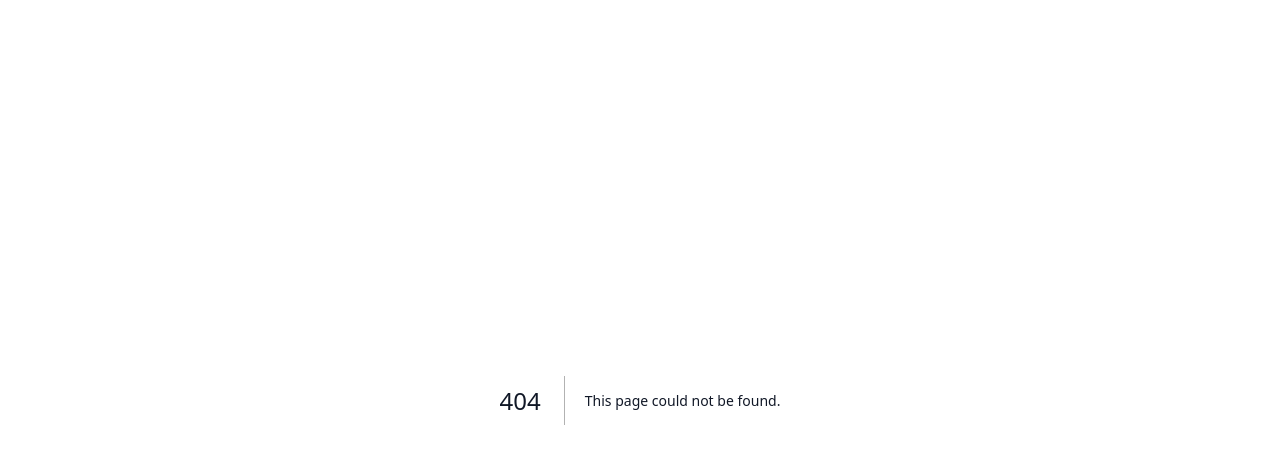
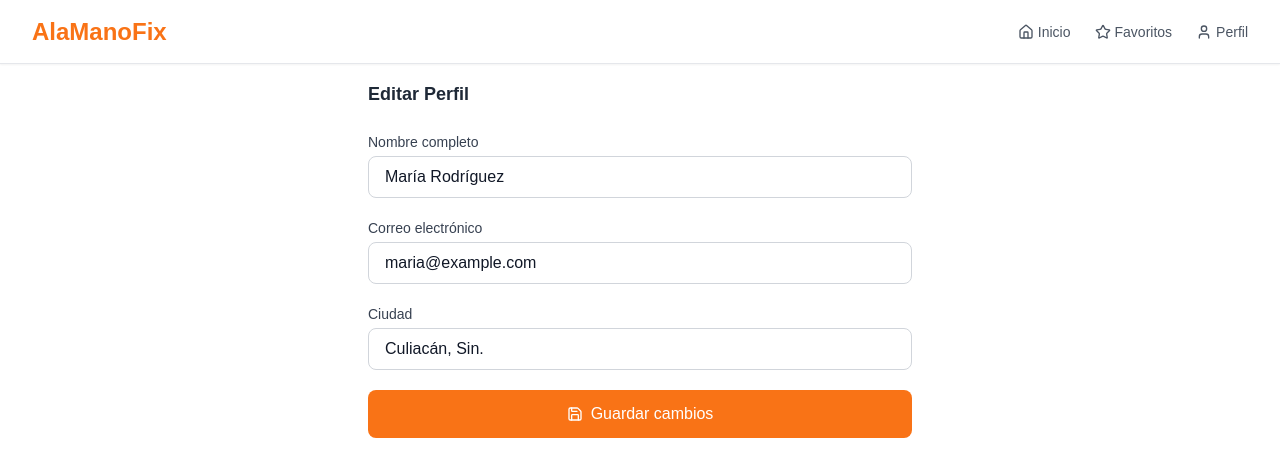
Before and after one commit to AlaManoFix/alamanofix-landing, a Next.js app: page /web-app/mi-perfil-cliente/editar in a window 1280 px wide. Before the commit this address had no page. Shown: the top 476 px of the page. Built offline with nearby package versions, Linux system fonts and the light colour scheme.

Commit message:
feat: create EditarPerfilCliente and MiPerfilProfesionalPage components; update BottomBar to link to correct profile paths

```diff
--- /dev/null
+++ b/src/app/web-app/mi-perfil-cliente/editar/page.tsx
@@ -0,0 +1,92 @@
+// src/app/web-app/mi-perfil-cliente/editar/page.tsx
+'use client';
+
+import { Save, ArrowLeft } from 'lucide-react';
+import { useRouter } from 'next/navigation';
+import { useState } from 'react';
+
+export default function EditarPerfilCliente() {
+  const router = useRouter();
+
+  // Dummy inicial (simula datos precargados)
+  const [form, setForm] = useState({
+    nombre: 'María Rodríguez',
+    email: 'maria@example.com',
+    ciudad: 'Culiacán, Sin.',
+  });
+
+  const handleChange = (e: React.ChangeEvent<HTMLInputElement>) => {
+    setForm({ ...form, [e.target.name]: e.target.value });
+  };
+
+  const handleSubmit = (e: React.FormEvent) => {
+    e.preventDefault();
+    console.log('Datos actualizados:', form);
+    // Aquí se haría la llamada al backend
+
+  };
+
+  return (
+    <div className="pt-20 pb-28 px-4 max-w-xl mx-auto">
+      <div className="flex items-center gap-2 mb-6">
+        <h2 className="text-lg font-semibold text-gray-800">Editar Perfil</h2>
+      </div>
+
+      <form onSubmit={handleSubmit} className="space-y-5">
+        {/* Nombre */}
+        <div>
+          <label htmlFor="nombre" className="block text-sm font-medium text-gray-700 mb-1">
+            Nombre completo
+          </label>
+          <input
+            type="text"
+            id="nombre"
+            name="nombre"
+            value={form.nombre}
+            onChange={handleChange}
+            className="w-full px-4 py-2 border border-gray-300 rounded-md focus:outline-none focus:ring-2 focus:ring-orange-500"
+          />
+        </div>
+
+        {/* Email */}
+        <div>
+          <label htmlFor="email" className="block text-sm font-medium text-gray-700 mb-1">
+            Correo electrónico
+          </label>
+          <input
+            type="email"
+            id="email"
+            name="email"
+            value={form.email}
+            onChange={handleChange}
+            className="w-full px-4 py-2 border border-gray-300 rounded-md focus:outline-none focus:ring-2 focus:ring-orange-500"
+          />
+        </div>
+
+        {/* Ciudad */}
+        <div>
+          <label htmlFor="ciudad" className="block text-sm font-medium text-gray-700 mb-1">
+            Ciudad
+          </label>
+          <input
+            type="text"
+            id="ciudad"
+            name="ciudad"
+            value={form.ciudad}
+            onChange={handleChange}
+            className="w-full px-4 py-2 border border-gray-300 rounded-md focus:outline-none focus:ring-2 focus:ring-orange-500"
+          />
+        </div>
+
+        {/* Guardar */}
+        <button
+          type="submit"
+          className="w-full bg-orange-500 hover:bg-orange-600 text-white py-3 rounded-md font-medium flex justify-center items-center gap-2"
+        >
+          <Save className="w-4 h-4" />
+          Guardar cambios
+        </button>
+      </form>
+    </div>
+  );
+}
--- /dev/null
+++ b/src/app/web-app/mi-perfil-cliente/page.tsx
@@ -0,0 +1,78 @@
+// src/app/web-app/mi-perfil-cliente/page.tsx
+"use client";
+
+import { LogOut, Mail, MapPin, Pencil } from "lucide-react";
+import { useRouter } from "next/navigation";
+
+
+export default function MiPerfilCliente() {
+  // 🔸 Datos dummy por ahora
+  const usuario = {
+    nombre: "María Rodríguez",
+    email: "maria@example.com",
+    ciudad: "Culiacán, Sin.",
+    rol: "cliente",
+    imagen: "/images/profiles/cliente-default.jpg",
+  };
+
+  const cerrarSesion = () => {
+    console.log("Cerrar sesión");
+  };
+
+  const router = useRouter();
+
+  return (
+    <div className="pt-20 pb-28 px-4 max-w-xl mx-auto">
+      {/* Header */}
+      <div className="flex flex-col items-center gap-3 mb-6 text-center">
+        <img
+          src={usuario.imagen}
+          alt={usuario.nombre}
+          className="w-24 h-24 rounded-full object-cover border-2 border-orange-500"
+        />
+        <h2 className="text-xl font-semibold text-gray-800">
+          {usuario.nombre}
+        </h2>
+        <p className="text-sm text-gray-500 capitalize">{usuario.rol}</p>
+
+        <div className="flex items-center gap-2 text-sm text-gray-600">
+          <Mail className="w-4 h-4" />
+          <span>{usuario.email}</span>
+        </div>
+
+        <div className="flex items-center gap-2 text-sm text-gray-600">
+          <MapPin className="w-4 h-4 text-orange-500" />
+          <span>{usuario.ciudad}</span>
+        </div>
+
+        <button
+          onClick={() => router.push("/web-app/mi-perfil-cliente/editar")}
+          className="text-sm text-orange-500 flex items-center gap-1 mt-1"
+        >
+          <Pencil className="w-4 h-4" />
+          Editar perfil
+        </button>
+      </div>
+
+      {/* Mensaje informativo */}
+      <div className="text-center text-gray-600 text-sm px-4">
+        <p>
+          Este es tu perfil como <strong>cliente</strong>.
+        </p>
+        <p className="mt-1">
+          Próximamente podrás editar tu información, preferencias y métodos de
+          contacto.
+        </p>
+      </div>
+
+      {/* Cerrar sesión */}
+      <button
+        onClick={cerrarSesion}
+        className="w-full bg-red-500 text-white py-3 rounded-xl text-sm font-medium mt-8 hover:bg-red-600 transition"
+      >
+        <LogOut className="inline w-4 h-4 mr-2" />
+        Cerrar sesión
+      </button>
+    </div>
+  );
+}
--- /dev/null
+++ b/src/app/web-app/mi-perfil-profesional/page.tsx
@@ -0,0 +1,78 @@
+'use client';
+
+import { LogOut, Pencil, CalendarCheck, Star } from 'lucide-react';
+
+export default function MiPerfilProfesionalPage() {
+  const profesional = {
+    nombre: 'Juan Pérez',
+    profesion: 'Electricista',
+    ciudad: 'Culiacán, Sinaloa',
+    imagen: '/images/perfil-juan.jpg',
+    calificacion: 4.8,
+    experiencia: 'Más de 10 años de experiencia en instalaciones eléctricas residenciales e industriales.',
+    servicios: ['Instalaciones', 'Reparaciones', 'Mantenimiento preventivo'],
+  };
+
+  return (
+    <div className="pt-20 pb-20 px-4 max-w-xl mx-auto">
+      {/* Perfil básico */}
+      <div className="flex items-center gap-4 mb-6">
+        <img
+          src={profesional.imagen}
+          alt={profesional.nombre}
+          className="w-20 h-20 rounded-full object-cover border border-gray-300"
+        />
+        <div>
+          <h2 className="text-xl font-bold text-gray-800">{profesional.nombre}</h2>
+          <p className="text-sm text-gray-600">{profesional.profesion}</p>
+          <p className="text-xs text-gray-500">{profesional.ciudad}</p>
+        </div>
+      </div>
+
+      {/* Calificación */}
+      <div className="flex items-center gap-1 text-yellow-500 mb-6">
+        <Star className="w-4 h-4 fill-yellow-400" />
+        <span className="text-sm font-medium text-gray-800">
+          {profesional.calificacion.toFixed(1)} / 5.0
+        </span>
+      </div>
+
+      {/* Experiencia */}
+      <div className="mb-6">
+        <h3 className="text-base font-semibold text-gray-800 mb-1">Sobre mí</h3>
+        <p className="text-sm text-gray-700">{profesional.experiencia}</p>
+      </div>
+
+      {/* Servicios ofrecidos */}
+      <div className="mb-6">
+        <h3 className="text-base font-semibold text-gray-800 mb-1">Servicios que ofreces</h3>
+        <ul className="list-disc list-inside text-sm text-gray-700">
+          {profesional.servicios.map((servicio, i) => (
+            <li key={i}>{servicio}</li>
+          ))}
+        </ul>
+      </div>
+
+      {/* Acciones */}
+      <div className="grid grid-cols-1 gap-3 mb-10">
+        <button className="w-full flex items-center justify-center gap-2 bg-blue-600 text-white py-2 rounded-md hover:bg-blue-700 transition text-sm font-medium">
+          <Pencil className="w-4 h-4" />
+          Editar perfil
+        </button>
+
+        <button className="w-full flex items-center justify-center gap-2 bg-green-600 text-white py-2 rounded-md hover:bg-green-700 transition text-sm font-medium">
+          <CalendarCheck className="w-4 h-4" />
+          Gestionar disponibilidad
+        </button>
+      </div>
+
+      {/* Cerrar sesión */}
+      <div className="flex justify-center">
+        <button className="text-red-600 hover:underline flex items-center gap-1 text-sm font-medium">
+          <LogOut className="w-4 h-4" />
+          Cerrar sesión
+        </button>
+      </div>
+    </div>
+  );
+}
--- a/src/components/web-app/BottomBar.tsx
+++ b/src/components/web-app/BottomBar.tsx
@@ -15,7 +15,7 @@ export default function BottomBar({ role = 'cliente' }: { role?: UserRole }) {
     { label: 'Inicio', icon: Home, href: '/web-app' },
     { label: 'Solicitudes', icon: ClipboardList, href: '/web-app/solicitudes' },
     { label: 'Favoritos', icon: Heart, href: '/web-app/favoritos' },
-    { label: 'Perfil', icon: User, href: '/perfil' },
+    { label: 'Perfil', icon: User, href: '/web-app/mi-perfil-cliente' },
   ];
 
   const itemsProfesional = [
```
